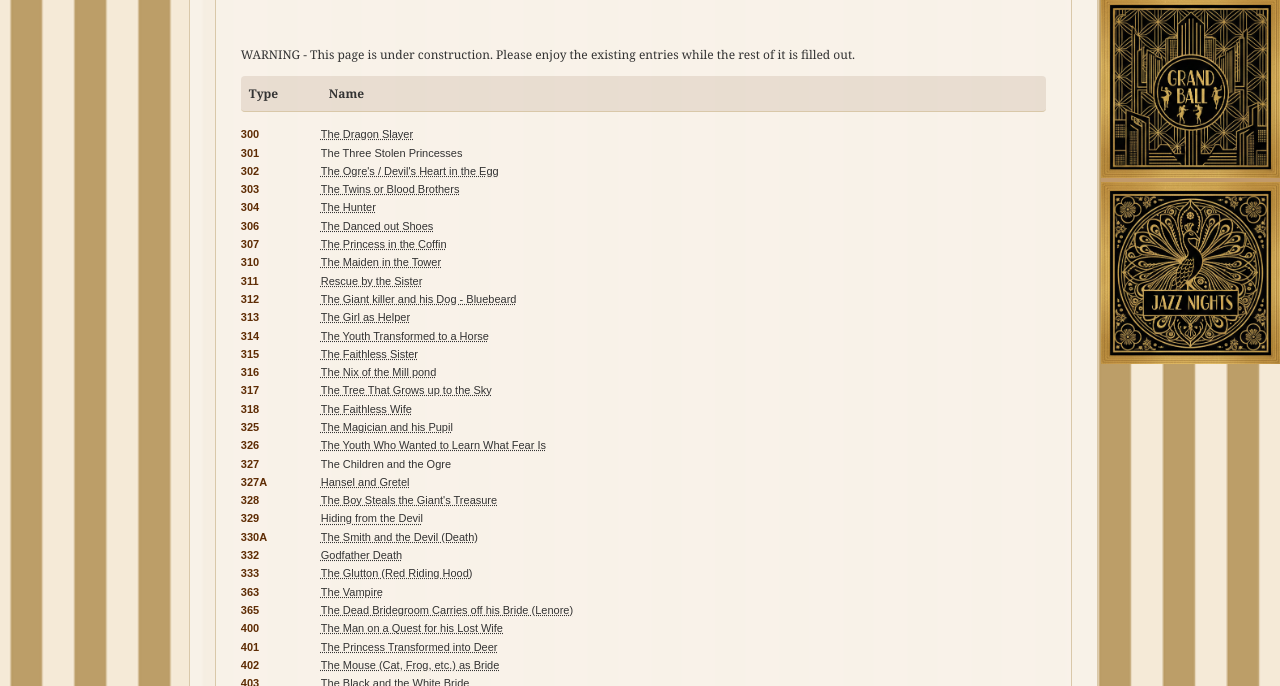
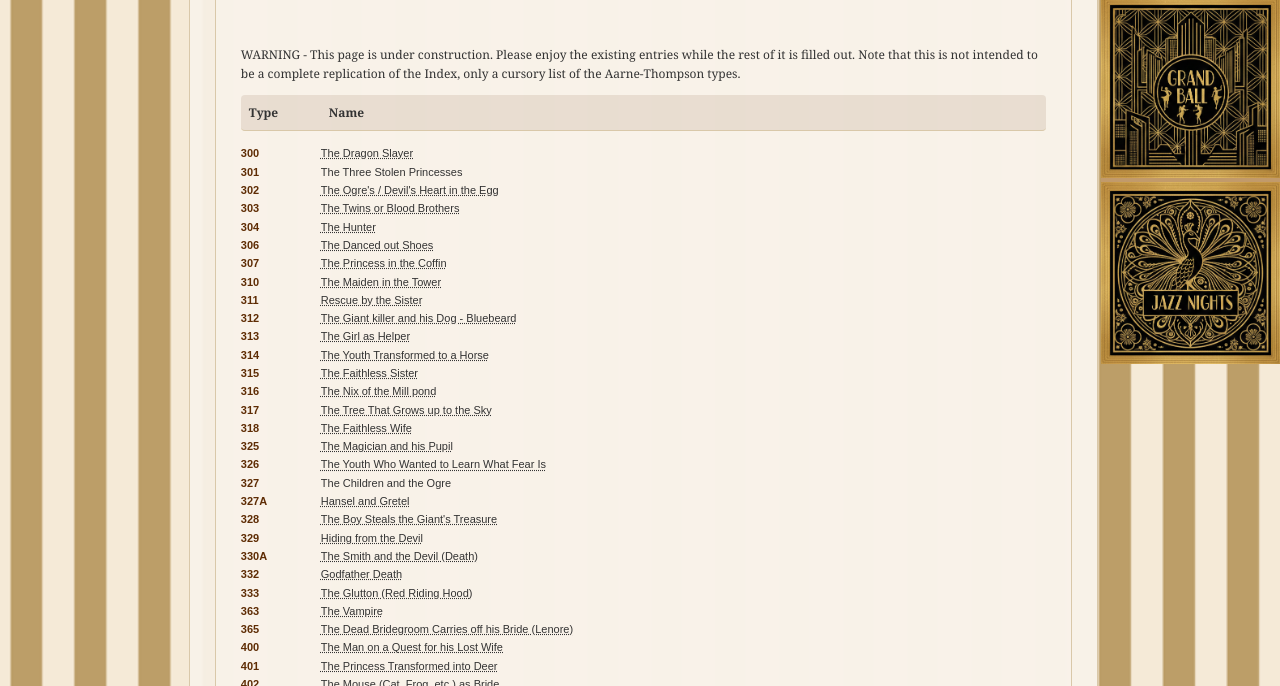
Before and after one commit to johnhopes-collab/grimmsdetectiveagency, a Jekyll site: the page built from archives/at-index.html, in a window 1280 px wide and 900 px high, scrolled down 657 px, cut to the strip 214-900 px from the top of the window. Built offline with Jekyll 4.4.1, drawn with Linux system fonts in a browser that asks for light colours.

Commit message:
Update at-index.html

```diff
--- a/archives/at-index.html
+++ b/archives/at-index.html
@@ -7,7 +7,7 @@ title: Archives / Aarne-Thompson Index
     <h2>Aarne-Thompson Index of Fairy Tale Types</h2>
     <p>The <i>Aarne-Thompson Index</i> is a scholarly catalogue of folktale types, published in German by Finnish folklorist Antti Aarne (1910) and later expanded and translated into English by American professor Stith Thompson (1928). It classifies traditional tales according to recurring plots, motifs, and narrative patterns found across cultures. The Index is an essential tool for folklorists, used along with Thompson's <i>Motif-Index of Folk-Literature</i>. In the world of <i>Agency Grimm</i>, Matilda is in close contact with Professor Thompson and uses advance copies of his work. It is sometimes seen as "ATU Index" following Uther's 21st Century additions. Hover over any tale name to view its full description.</p>
     <br>
-    <p>WARNING - This page is under construction. Please enjoy the existing entries while the rest of it is filled out.</p>
+    <p>WARNING - This page is under construction. Please enjoy the existing entries while the rest of it is filled out. Note that this is not intended to be a complete replication of the Index, only a cursory list of the Aarne-Thompson types.</p>
 
      <!-- Header Row -->
     <div class="at-index-header"><div class="at-index-header-type">Type</div><div class="at-index-header-name">Name</div></div>
```
